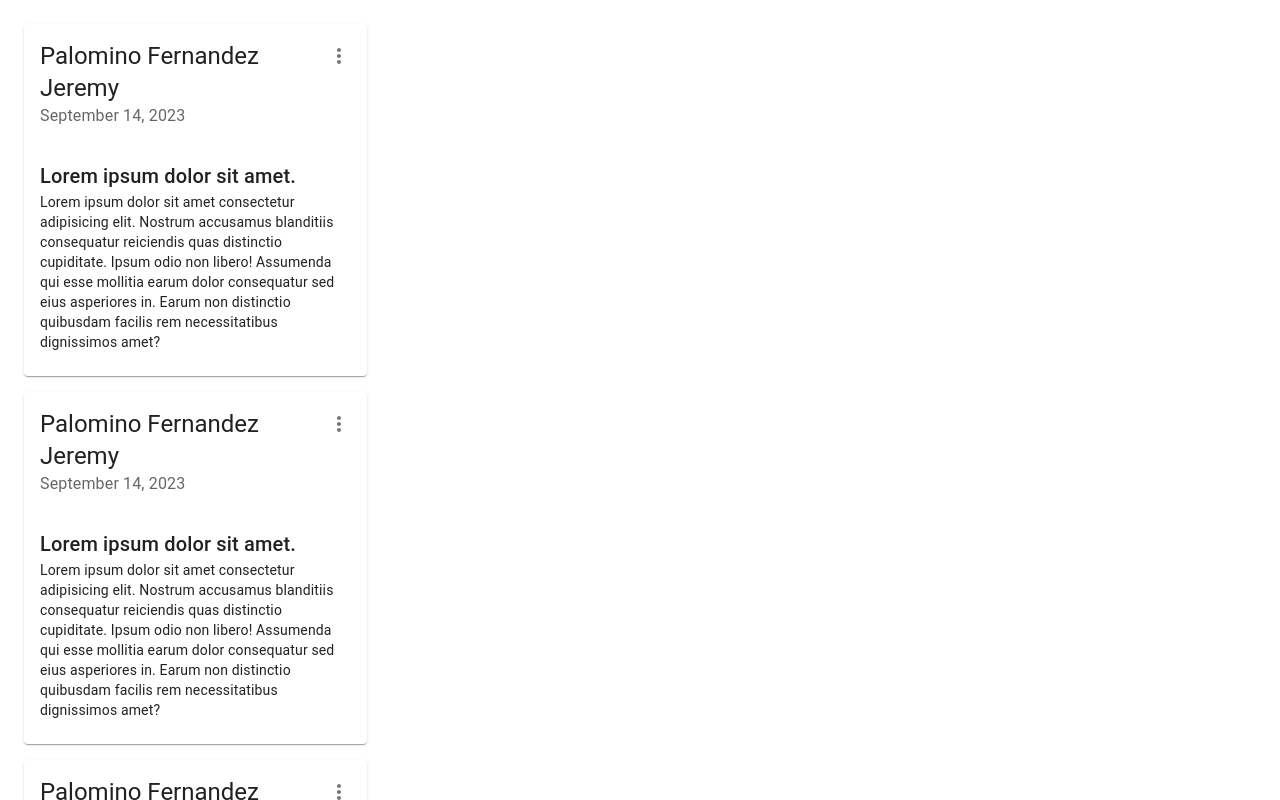
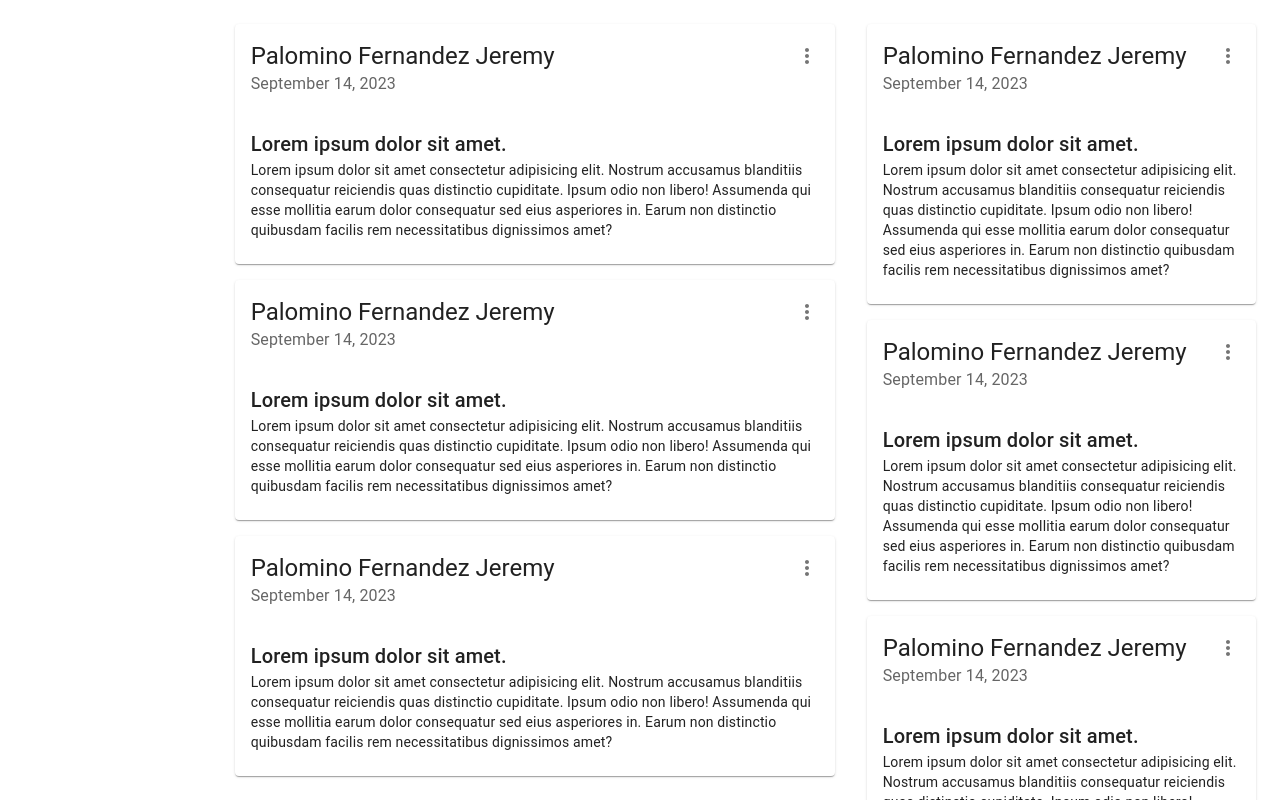
Before and after one commit to palominodev/unlockit-app, a React (Vite) app: page /home in a window 1280 px wide. Shown: the top 800 px of the page. Built offline with nearby package versions, Linux system fonts and the light colour scheme.

Commit message:
Esqueme de Cards

```diff
--- a/src/unlocking/components/FeedContent.jsx
+++ b/src/unlocking/components/FeedContent.jsx
@@ -3,7 +3,11 @@ import { FeedCard } from "./FeedCard"
 
 export const FeedContent = () => {
   return (
-	<Grid sx={{width:'375px'}} padding={2} gap={2} container>
+	<Grid
+		// sx={{width:'375px'}}
+		padding={2}
+		gap={2}
+		container>
 		<Grid item >
 			<FeedCard />
 		</Grid>
--- a/src/unlocking/pages/HomePage.jsx
+++ b/src/unlocking/pages/HomePage.jsx
@@ -3,8 +3,16 @@ import { FeedContent } from "../components/FeedContent"
 
 export const HomePage = () => {
   return (
-	<Grid container width={'500px'}>
-		<FeedContent />
+	<Grid container>
+		<Grid item xs={2} >
+			{/* <FeedContent /> */}
+		</Grid>
+		<Grid item xs={6} >
+			<FeedContent />
+		</Grid>
+		<Grid item xs={4} >
+			<FeedContent />
+		</Grid>
 	</Grid>
   )
 }
```
